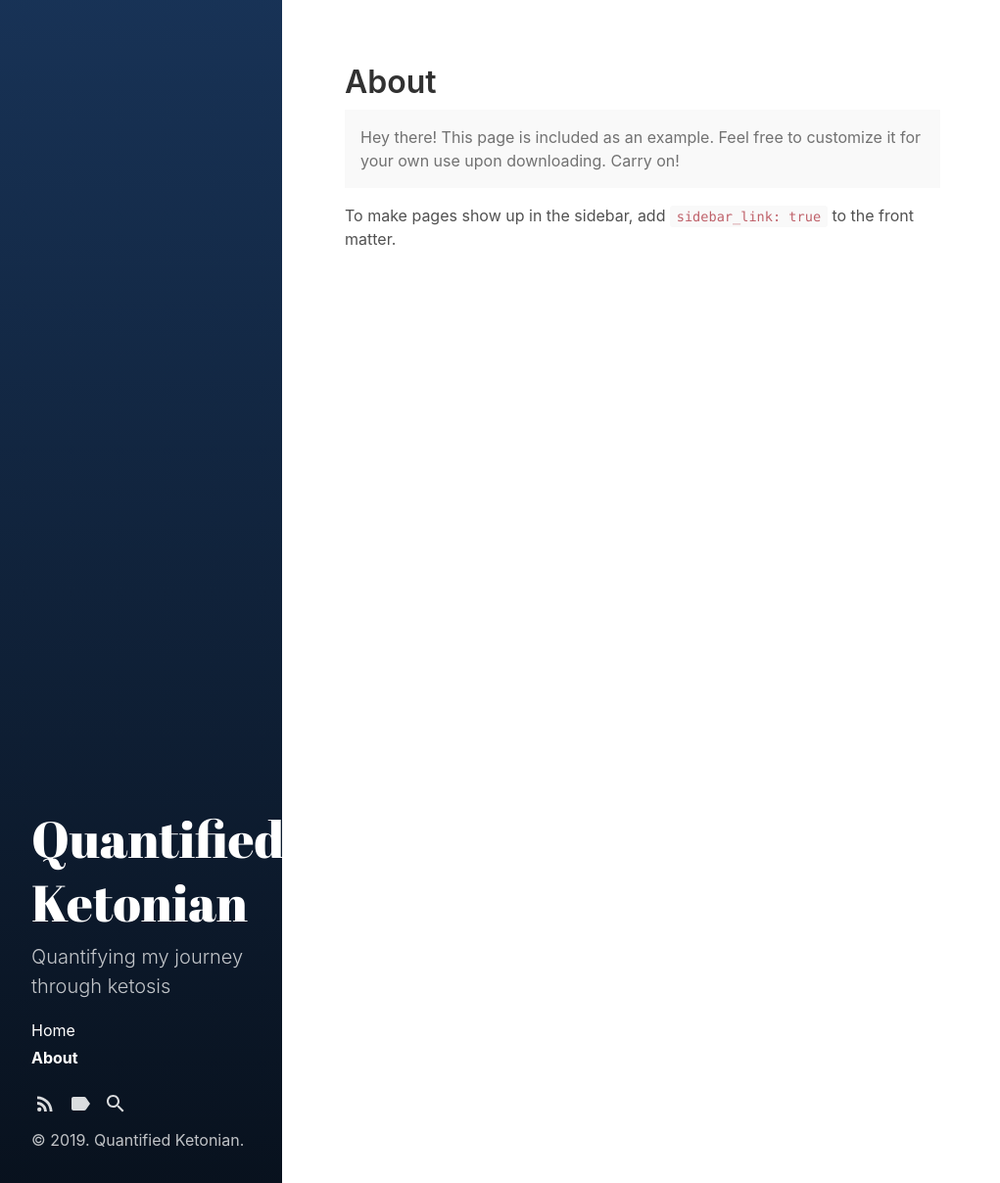
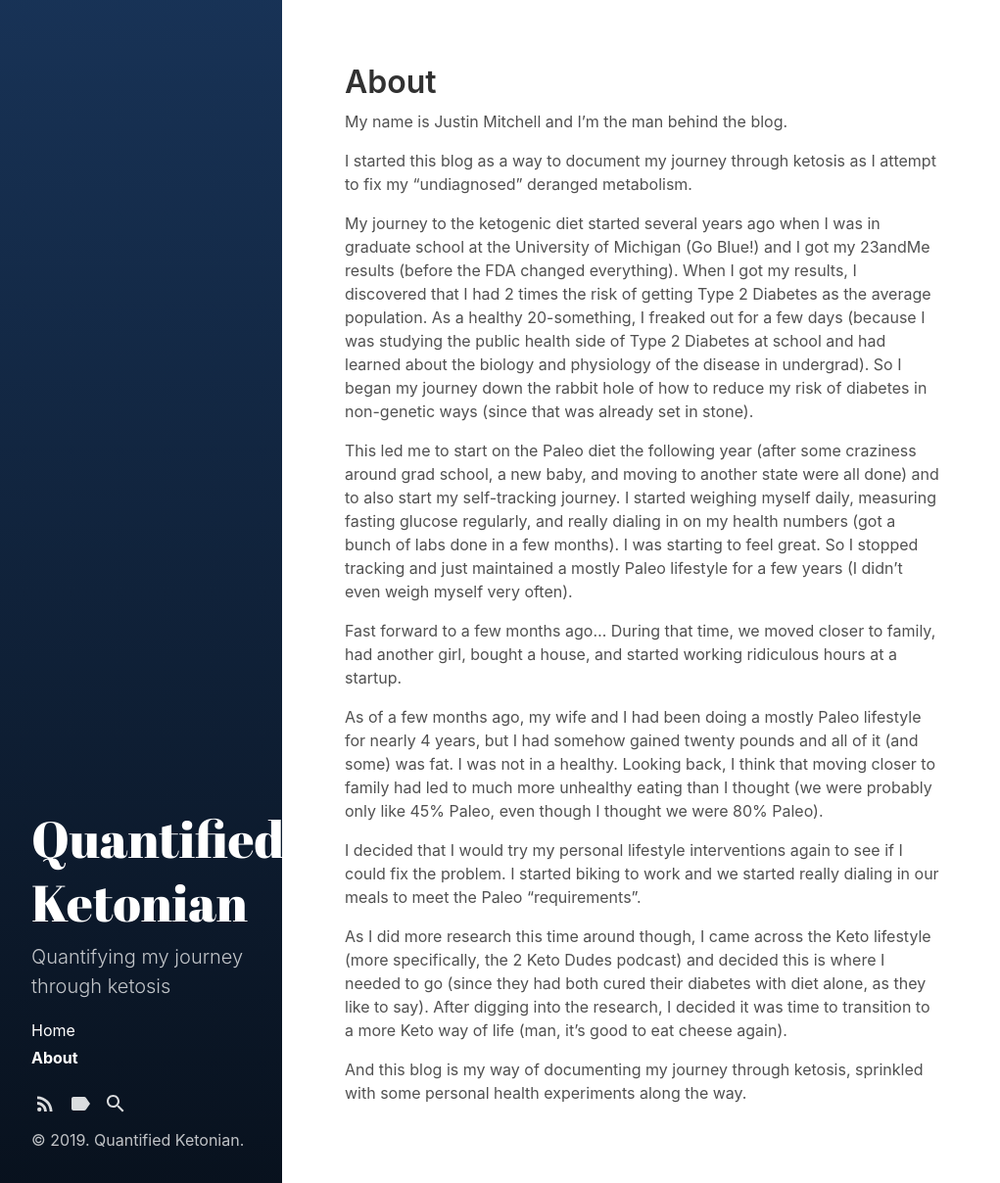
Before and after one commit to quantifiedketonian/quantifiedketonian.github.io, a Jekyll site: the page built from about.md, in a window 1280 px wide. Shown: the whole page at 98% size, without its empty margins (0-1021 px from the left). Built offline with Jekyll 4.4.1, drawn with Linux system fonts in a browser that asks for light colours.

Commit message:
Update from Forestry.io Justin Mitchell updated about.md

```diff
--- a/about.md
+++ b/about.md
@@ -2,12 +2,22 @@
 layout: page
 title: About
 sidebar_link: true
+
 ---
+My name is Justin Mitchell and I'm the man behind the blog.
 
-<p class="message">
-  Hey there! This page is included as an example. Feel free to customize it
-  for your own use upon downloading. Carry on!
-</p>
+I started this blog as a way to document my journey through ketosis as I attempt to fix my "undiagnosed" deranged metabolism.
 
-To make pages show up in the sidebar, add `sidebar_link: true` to the front
-matter.
+My journey to the ketogenic diet started several years ago when I was in graduate school at the University of Michigan (Go Blue!) and I got my 23andMe results (before the FDA changed everything). When I got my results, I discovered that I had 2 times the risk of getting Type 2 Diabetes as the average population. As a healthy 20-something, I freaked out for a few days (because I was studying the public health side of Type 2 Diabetes at school and had learned about the biology and physiology of the disease in undergrad). So I began my journey down the rabbit hole of how to reduce my risk of diabetes in non-genetic ways (since that was already set in stone).
+
+This led me to start on the Paleo diet the following year (after some craziness around grad school, a new baby, and moving to another state were all done) and to also start my self-tracking journey. I started weighing myself daily, measuring fasting glucose regularly, and really dialing in on my health numbers (got a bunch of labs done in a few months). I was starting to feel great. So I stopped tracking and just maintained a mostly Paleo lifestyle for a few years (I didn't even weigh myself very often).
+
+Fast forward to a few months ago... During that time, we moved closer to family, had another girl, bought a house, and started working ridiculous hours at a startup.
+
+As of a few months ago, my wife and I had been doing a mostly Paleo lifestyle for nearly 4 years, but I had somehow gained twenty pounds and all of it (and some) was fat. I was not in a healthy. Looking back, I think that moving closer to family had led to much more unhealthy eating than I thought (we were probably only like 45% Paleo, even though I thought we were 80% Paleo).
+
+I decided that I would try my personal lifestyle interventions again to see if I could fix the problem. I started biking to work and we started really dialing in our meals to meet the Paleo "requirements".
+
+As I did more research this time around though, I came across the Keto lifestyle (more specifically, the 2 Keto Dudes podcast) and decided this is where I needed to go (since they had both cured their diabetes with diet alone, as they like to say). After digging into the research, I decided it was time to transition to a more Keto way of life (man, it's good to eat cheese again).
+
+And this blog is my way of documenting my journey through ketosis, sprinkled with some personal health experiments along the way.
```
